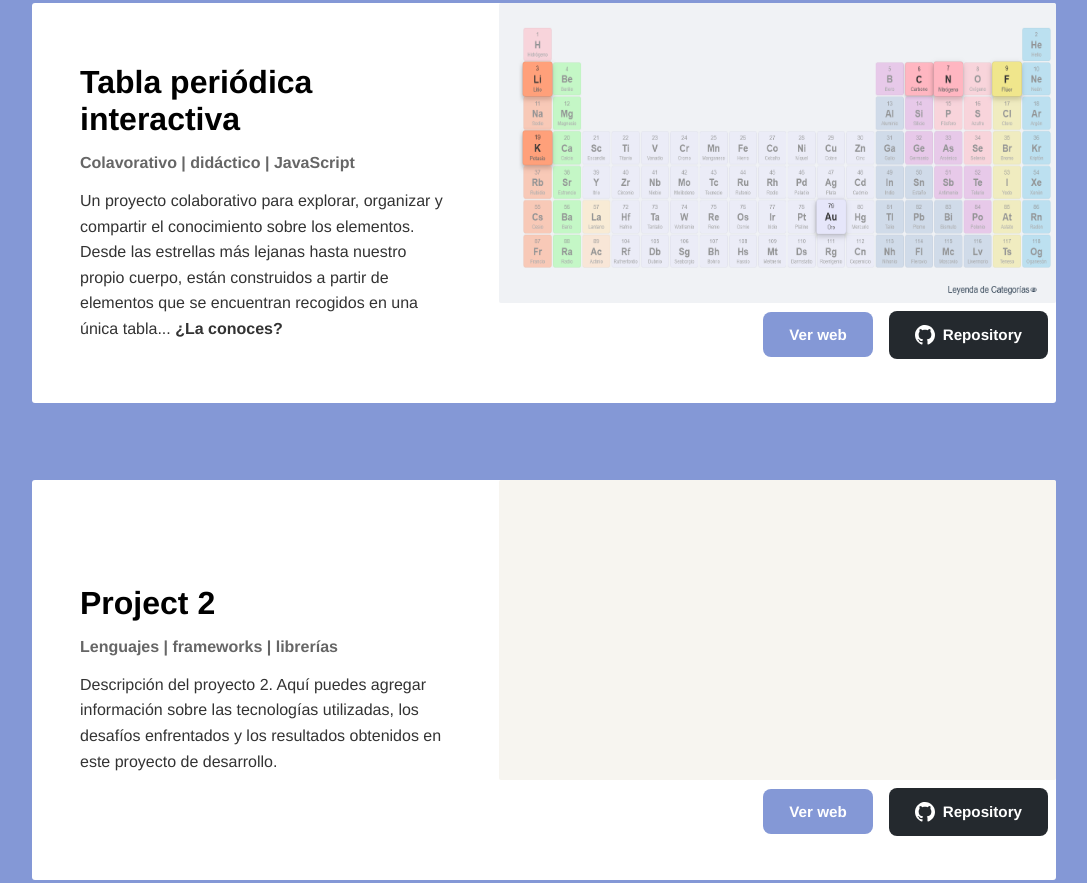
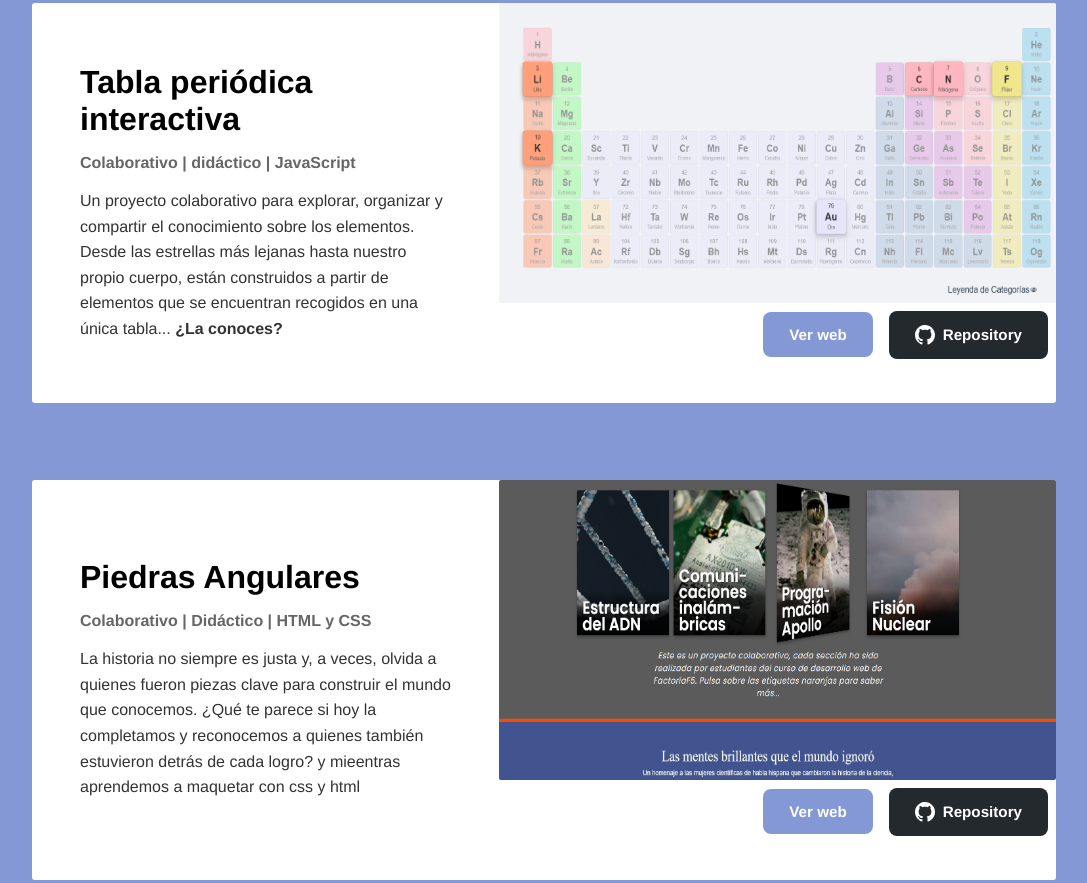
Before and after one commit to CeliaMi/portfolio, a plain HTML site: page index.html in a window 1280 px wide. Shown: the part 938-1821 px from the top of the page, without its empty margins (96-1183 px from the left). Drawn offline with Linux system fonts and the light colour scheme.

Commit message:
feat(index.html) add piedras-amgulares project

```diff
--- a/index.html
+++ b/index.html
@@ -27,7 +27,7 @@
             <article class="project">
                 <div class="container__project-info">
                     <h3 class="project-title">Tabla periódica interactiva</h3>
-                    <h6 class="project-subtitle">Colavorativo | didáctico | JavaScript </h6>
+                    <h6 class="project-subtitle">Colaborativo | didáctico | JavaScript </h6>
                     <p class="project-description">Un proyecto colaborativo para explorar, organizar y compartir el conocimiento sobre los elementos. Desde las estrellas más lejanas hasta nuestro propio cuerpo, están construidos a partir de elementos que se encuentran recogidos en una única tabla... <strong>¿La conoces?</strong></p>
                 </div>
                 <figure class="project__figure">
@@ -47,12 +47,13 @@
             </article>
             <article class="project">
                 <div class="container__project-info">
-                    <h3 class="project-title">Project 2</h3>
-                    <h6 class="project-subtitle">Lenguajes | frameworks | librerías</h6>
-                    <p class="project-description">Descripción del proyecto 2. Aquí puedes agregar información sobre las tecnologías utilizadas, los desafíos enfrentados y los resultados obtenidos en este proyecto de desarrollo.</p>
+                    <h3 class="project-title">Piedras Angulares</h3>
+                    <h6 class="project-subtitle" > Colaborativo | Didáctico | HTML y CSS</h6>
+                    <p class="project-description">La historia no siempre es justa y, a veces, olvida a quienes fueron piezas clave para construir el mundo que conocemos.
+                ¿Qué te parece si hoy la completamos y reconocemos a quienes también estuvieron detrás de cada logro? y mieentras aprendemos a maquetar con css y html</p>
                 </div>
                 <figure class="project__figure">
-                    <img class="project__figure__img" src="" alt="">
+                    <img class="project__figure__img" src="./assets/piedras-angulares-project.PNG" alt="">
                     <div class="project__buttons">
                         <a href="https://celiami.github.io/piedras-angulares/" target="_blank" class="project__btn project__btn--web">
 
@@ -116,17 +117,17 @@
                             Entre los temas que más me interesan se encuentran la <strong>adaptación al cambio climático</strong> y la <strong>pérdida de biodiversidad</strong>.
                         </p>
                         <div class="about__contact">
-                            <a href="https://linkedin.com/in/tu-perfil" target="_blank" aria-label="LinkedIn" class="contact-icon">
+                            <a href="https://es.linkedin.com/in/celia-mill%C3%A1n-15465184" target="_blank" aria-label="LinkedIn" class="contact-icon">
                                 <svg width="24" height="24" viewBox="0 0 24 24" fill="currentColor">
                                     <path d="M19 0h-14c-2.761 0-5 2.239-5 5v14c0 2.761 2.239 5 5 5h14c2.762 0 5-2.239 5-5v-14c0-2.761-2.238-5-5-5zm-11 19h-3v-11h3v11zm-1.5-12.268c-.966 0-1.75-.79-1.75-1.764s.784-1.764 1.75-1.764 1.75.79 1.75 1.764-.783 1.764-1.75 1.764zm13.5 12.268h-3v-5.604c0-3.368-4-3.113-4 0v5.604h-3v-11h3v1.765c1.396-2.586 7-2.777 7 2.476v6.759z"/>
                                 </svg>
                             </a>
-                            <a href="mailto:tu-email@example.com" aria-label="Email" class="contact-icon">
+                            <a href="mailto:celiamillandev@gmail.com" aria-label="Email" class="contact-icon">
                                 <svg width="24" height="24" viewBox="0 0 24 24" fill="currentColor">
                                     <path d="M0 3v18h24v-18h-24zm6.623 7.929l-4.623 5.712v-9.458l4.623 3.746zm-4.141-5.929h19.035l-9.517 7.713-9.518-7.713zm5.694 7.188l3.824 3.099 3.83-3.104 5.612 6.817h-18.779l5.513-6.812zm9.208-1.264l4.616-3.741v9.348l-4.616-5.607z"/>
                                 </svg>
                             </a>
-                            <a href="https://github.com/tu-usuario" target="_blank" aria-label="GitHub" class="contact-icon">
+                            <a href="https://github.com/CeliaMi" target="_blank" aria-label="GitHub" class="contact-icon">
                                 <svg width="24" height="24" viewBox="0 0 24 24" fill="currentColor">
                                     <path d="M12 0c-6.626 0-12 5.373-12 12 0 5.302 3.438 9.8 8.207 11.387.599.111.793-.261.793-.577v-2.234c-3.338.726-4.033-1.416-4.033-1.416-.546-1.387-1.333-1.756-1.333-1.756-1.089-.745.083-.729.083-.729 1.205.084 1.839 1.237 1.839 1.237 1.07 1.834 2.807 1.304 3.492.997.107-.775.418-1.305.762-1.604-2.665-.305-5.467-1.334-5.467-5.931 0-1.311.469-2.381 1.236-3.221-.124-.303-.535-1.524.117-3.176 0 0 1.008-.322 3.301 1.23.957-.266 1.983-.399 3.003-.404 1.02.005 2.047.138 3.006.404 2.291-1.552 3.297-1.23 3.297-1.23.653 1.653.242 2.874.118 3.176.77.84 1.235 1.911 1.235 3.221 0 4.609-2.807 5.624-5.479 5.921.43.372.823 1.102.823 2.222v3.293c0 .319.192.694.801.576 4.765-1.589 8.199-6.086 8.199-11.386 0-6.627-5.373-12-12-12z"/>
                                 </svg>
```
Also changed, not shown: assets/piedras-angulares-project.PNG (added).
